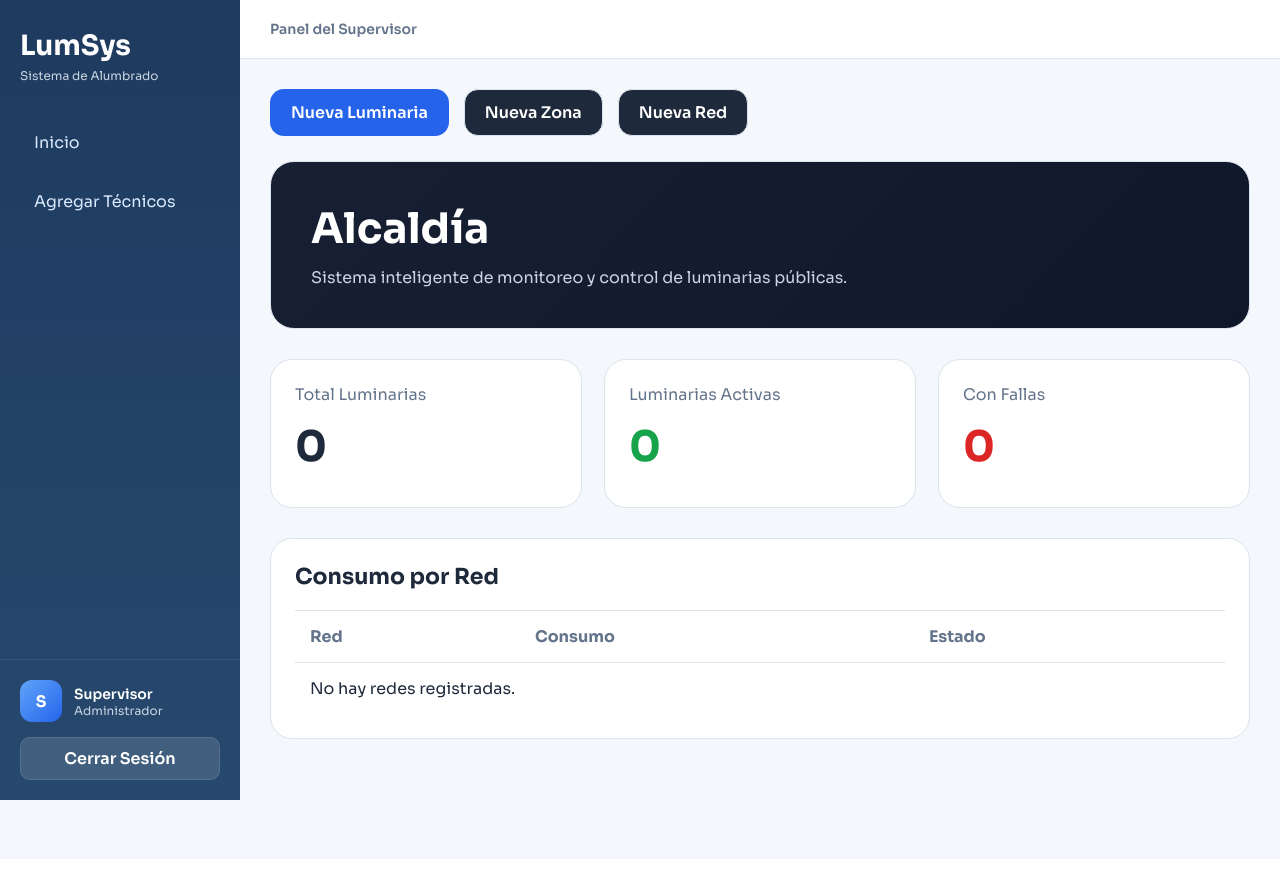
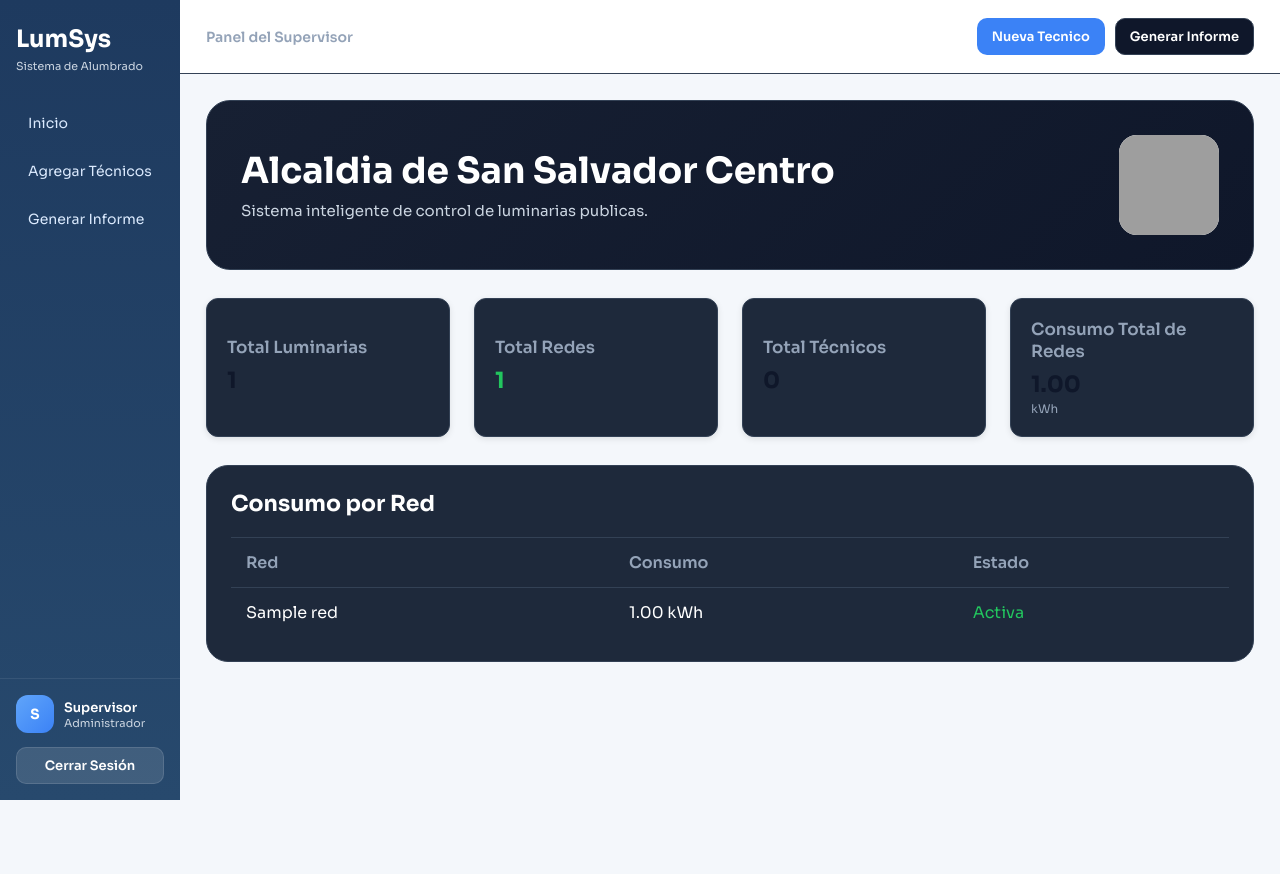
Before and after one commit to Aaron-2516/GestionLuminarias-Web, a Django app: page /dashboard_supervisor/ in a window 1280 px wide. Before the commit the page ends 800 px from the top, so only its background shows below. Run offline with Django 5.2, Linux system fonts and the light colour scheme; tables that the repository leaves empty hold one stand-in row (values such as "Sample post"); parts of the project's set-up code (start-up, migrations or seed data) failed here and were passed over; grey boxes are pictures that could not be loaded.

Commit message:
Nuevas vistas, actualizacion del dashboard supervisor

```diff
--- a/Luminarias/static/app/css/base.css
+++ b/Luminarias/static/app/css/base.css
@@ -17,7 +17,9 @@
     --success: #16a34a;
     --danger: #dc2626;
     --warning: #f59e0b;
-    --sidebar-width: 240px;
+
+    /* Sidebar más compacto */
+    --sidebar-width: 180px;
 }
 
 body {
@@ -45,36 +47,37 @@
 }
 
 .sidebar-top {
-    padding: 28px 20px;
+    padding: 24px 16px;
 }
 
 .logo {
-    margin-bottom: 35px;
+    margin-bottom: 30px;
 }
 
 .logo h1 {
     color: #ffffff;
-    font-size: 28px;
+    font-size: 24px;
     margin-bottom: 5px;
 }
 
 .logo p {
     color: #cbd5e1;
-    font-size: 12px;
+    font-size: 11px;
 }
 
 .menu {
     display: flex;
     flex-direction: column;
-    gap: 10px;
+    gap: 8px;
 }
 
 .menu a {
     border-radius: 12px;
     color: #dbeafe;
-    padding: 14px;
+    padding: 11px 12px;
     text-decoration: none;
     transition: 0.2s;
+    font-size: 14px;
 }
 
 .menu a:hover,
@@ -85,14 +88,14 @@
 
 .sidebar-footer {
     border-top: 1px solid rgba(255, 255, 255, 0.08);
-    padding: 20px;
+    padding: 16px;
 }
 
 .user-box {
     align-items: center;
     display: flex;
-    gap: 12px;
-    margin-bottom: 15px;
+    gap: 10px;
+    margin-bottom: 14px;
 }
 
 .avatar {
@@ -101,21 +104,23 @@
     border-radius: 12px;
     color: #ffffff;
     display: flex;
+    font-size: 14px;
     font-weight: 700;
-    height: 42px;
+    height: 38px;
     justify-content: center;
-    width: 42px;
+    width: 38px;
+    flex-shrink: 0;
 }
 
 .user-name {
     color: #ffffff;
-    font-size: 14px;
+    font-size: 13px;
     font-weight: 600;
 }
 
 .user-role {
     color: #cbd5e1;
-    font-size: 12px;
+    font-size: 11px;
 }
 
 .btn {
@@ -124,8 +129,9 @@
     cursor: pointer;
     display: inline-block;
     font-family: "Sora", sans-serif;
+    font-size: 13px;
     font-weight: 600;
-    padding: 10px 16px;
+    padding: 9px 14px;
     text-align: center;
     text-decoration: none;
     transition: 0.2s;
@@ -165,6 +171,7 @@
 .main {
     flex: 1;
     margin-left: var(--sidebar-width);
+    min-width: 0;
 }
 
 .topbar {
@@ -173,7 +180,8 @@
     border-bottom: 1px solid var(--border);
     display: flex;
     justify-content: space-between;
-    padding: 20px 30px;
+    gap: 16px;
+    padding: 18px 26px;
 }
 
 .topbar-title {
@@ -184,18 +192,55 @@
 
 .topbar-actions {
     display: flex;
-    gap: 12px;
+    gap: 10px;
+    flex-wrap: wrap;
 }
 
 .content {
     background: var(--bg);
     min-height: 100vh;
-    padding: 30px;
+    padding: 26px;
+}
+
+/* =========================
+   RESPONSIVE
+========================= */
+
+@media (max-width: 1024px) {
+    :root {
+        --sidebar-width: 190px;
+    }
+
+    .logo h1 {
+        font-size: 22px;
+    }
+
+    .menu a {
+        font-size: 13px;
+        padding: 10px 11px;
+    }
+
+    .content {
+        padding: 22px;
+    }
 }
 
 @media (max-width: 768px) {
     .sidebar {
-        width: 90px;
+        width: 82px;
+    }
+
+    .sidebar-top {
+        padding: 22px 12px;
+    }
+
+    .logo {
+        margin-bottom: 24px;
+    }
+
+    .logo h1 {
+        font-size: 18px;
+        text-align: center;
     }
 
     .logo p,
--- a/Luminarias/static/app/css/dashboard.css
+++ b/Luminarias/static/app/css/dashboard.css
@@ -1,19 +1,35 @@
+:root {
+    --card: #1e293b;
+    --border: #334155;
+    --accent: #3b82f6;
+    --text: #0f172a;
+    --muted: #94a3b8;
+
+    --success: #22c55e;
+    --warning: #f59e0b;
+    --danger: #ef4444;
+}
+
+/* =========================
+   TOP ACTIONS
+========================= */
+
 .top-actions {
-    align-items: center;
     display: flex;
     flex-wrap: wrap;
     gap: 15px;
     margin-bottom: 25px;
+    align-items: center;
 }
 
 .action-btn {
+    display: inline-block;
+    padding: 12px 20px;
+    border-radius: 14px;
+    font-weight: 600;
+    text-decoration: none;
     border: 1px solid transparent;
-    border-radius: 14px;
     cursor: pointer;
-    display: inline-block;
-    font-weight: 600;
-    padding: 12px 20px;
-    text-decoration: none;
     transition: 0.3s;
 }
 
@@ -21,94 +37,157 @@
     transform: translateY(-2px);
 }
 
+.topbar-actions {
+    display: flex;
+    flex-wrap: wrap;
+    gap: 10px;
+}
+
 .topbar-actions .action-btn {
+    padding: 9px 14px;
+    font-size: 13px;
     border-radius: 10px;
-    font-size: 13px;
-    padding: 9px 14px;
 }
 
 .primary {
     background: var(--accent);
-    color: #ffffff;
+    color: #fff;
 }
 
 .secondary {
     background: var(--text);
     border-color: var(--border);
-    color: #ffffff;
+    color: #fff;
 }
 
+/* =========================
+   HERO
+========================= */
+
 .hero {
+    display: flex;
+    justify-content: space-between;
     align-items: center;
+    flex-wrap: wrap;
+
+    padding: 34px;
+    margin-bottom: 28px;
+    gap: 24px;
+
     background: linear-gradient(135deg, #172033, #0f172a);
     border: 1px solid var(--border);
     border-radius: 24px;
-    display: flex;
-    flex-wrap: wrap;
-    gap: 30px;
-    justify-content: space-between;
-    margin-bottom: 30px;
-    padding: 40px;
 }
 
 .hero h1 {
-    color: #ffffff;
-    font-size: 42px;
-    margin-bottom: 12px;
+    font-size: 36px;
+    color: #fff;
+    margin: 0 0 10px;
+    line-height: 1.15;
 }
 
 .hero p {
     color: #cbd5e1;
     max-width: 600px;
+    margin: 0;
+    font-size: 15px;
 }
 
 .hero-logo {
+    width: 100px;
+    height: 100px;
+
+    display: flex;
+    justify-content: center;
     align-items: center;
-    background: #ffffff;
+
+    background: #fff;
     border-radius: 18px;
-    display: flex;
-    height: 110px;
-    justify-content: center;
     overflow: hidden;
-    width: 110px;
+    flex-shrink: 0;
 }
 
 .hero-logo img {
+    width: 100%;
     height: 100%;
     object-fit: cover;
-    width: 100%;
 }
+
+/* =========================
+   CARDS
+========================= */
 
 .cards {
     display: grid;
-    gap: 22px;
-    grid-template-columns: repeat(auto-fit, minmax(240px, 1fr));
-    margin-bottom: 30px;
+    gap: 24px;
+    margin-bottom: 28px;
+    align-items: stretch;
+}
+
+/* Técnico: 4 cards en una fila */
+.cards.tecnico {
+    grid-template-columns: repeat(4, minmax(0, 1fr));
+}
+
+/* Supervisor: 4 cards en una fila */
+.cards.supervisor {
+    grid-template-columns: repeat(4, minmax(0, 1fr));
 }
 
 .card {
     background: var(--card);
     border: 1px solid var(--border);
-    border-radius: 22px;
-    padding: 24px;
+    border-radius: 12px;
+    box-shadow: 0 2px 6px rgba(0, 0, 0, 0.10);
+    padding: 20px;
+    min-height: 110px;
+
+    display: flex;
+    flex-direction: column;
+    justify-content: center;
+
+    transition: 0.3s;
+}
+
+.card:hover {
+    transform: translateY(-3px);
 }
 
 .card-title {
     color: var(--muted);
-    margin-bottom: 15px;
+    font-size: 1.05rem;
+    font-weight: 600;
+    line-height: 1.3;
+    margin-bottom: 8px;
 }
 
 .card-number {
-    font-size: 42px;
+    font-size: 1.4rem;
     font-weight: 700;
-    margin-bottom: 10px;
+    line-height: 1.2;
+    margin-bottom: 4px;
 }
 
-.card-unit {
+.card-unit,
+.card-unit-supervisor {
+    font-size: 12px;
+    font-weight: 400;
     color: var(--muted);
-    font-size: 13px;
-    font-weight: 600;
+    line-height: 1.2;
 }
+
+/* =========================
+   CONTENIDO
+========================= */
+
+.content {
+    max-width: 1100px;
+    margin: auto;
+}
+
+/* =========================
+   ESTADOS
+========================= */
 
 .success {
     color: var(--success);
@@ -122,61 +201,123 @@
     color: var(--danger);
 }
 
+/* =========================
+   TABLA
+========================= */
+
 .table-box {
     background: var(--card);
     border: 1px solid var(--border);
     border-radius: 22px;
     padding: 24px;
+    overflow-x: auto;
 }
 
 .table-title {
     font-size: 22px;
     font-weight: 700;
     margin-bottom: 20px;
+    color: #ffffff;
 }
 
 table {
+    width: 100%;
+    min-width: 520px;
     border-collapse: collapse;
-    width: 100%;
 }
 
 th,
 td {
-    padding: 15px;
+    padding: 14px 15px;
     text-align: left;
+    color: #ffffff;
+    white-space: nowrap;
 }
 
 th {
     color: var(--muted);
+    font-weight: 600;
 }
 
 tr {
     border-top: 1px solid var(--border);
 }
 
-@media (max-width: 768px) {
-    .topbar-actions {
-        flex-wrap: wrap;
+/* =========================
+   RESPONSIVE CARDS
+========================= */
+
+@media (max-width: 1200px) {
+    .cards.supervisor {
+        grid-template-columns: repeat(5, minmax(0, 1fr));
+        gap: 16px;
     }
 
-    .hero {
-        padding: 28px;
+    .cards.tecnico {
+        grid-template-columns: repeat(4, minmax(0, 1fr));
+        gap: 18px;
     }
 
-    .hero h1 {
-        font-size: 30px;
+    .card {
+        padding: 16px;
+        min-height: 100px;
     }
 
-    .hero-logo {
-        height: 88px;
-        width: 88px;
+    .card-title {
+        font-size: 0.9rem;
     }
 
     .card-number {
-        font-size: 34px;
+        font-size: 1.25rem;
+    }
+}
+
+@media (max-width: 992px) {
+    .cards.supervisor {
+        grid-template-columns: repeat(3, minmax(0, 1fr));
     }
 
-    .table-box {
-        overflow-x: auto;
+    .cards.tecnico {
+        grid-template-columns: repeat(2, minmax(0, 1fr));
     }
 }
+
+@media (max-width: 768px) {
+    .cards.supervisor,
+    .cards.tecnico {
+        grid-template-columns: repeat(2, minmax(0, 1fr));
+    }
+
+    .card {
+        padding: 15px;
+        min-height: 95px;
+    }
+
+    .card-title {
+        font-size: 0.85rem;
+    }
+
+    .card-number {
+        font-size: 1.2rem;
+    }
+}
+
+@media (max-width: 520px) {
+    .cards.supervisor,
+    .cards.tecnico {
+        grid-template-columns: 1fr;
+    }
+
+    .card {
+        padding: 16px;
+        min-height: 90px;
+    }
+
+    .card-title {
+        font-size: 0.9rem;
+    }
+
+    .card-number {
+        font-size: 1.25rem;
+    }
+}
--- a/Luminarias/templates/luminarias/agregar_redes.html
+++ b/Luminarias/templates/luminarias/agregar_redes.html
@@ -122,7 +122,6 @@
                 <td class="acciones">
                     <button type="button">Ver</button>
                     <button type="button">Editar</button>
-                    <button type="button">Estado</button>
                 </td>
             </tr>
             {% empty %}
--- a/Luminarias/templates/luminarias/agregar_tecnicos.html
+++ b/Luminarias/templates/luminarias/agregar_tecnicos.html
@@ -97,7 +97,7 @@
                 <td>
                     {% for asignacion in tecnico.zonas_asignadas.all %}
                         {{ asignacion.zona.nombre_zona }}
-                        {% if asignacion.zona.red %}
+                        {% if asignacion.zona.red %} - {{ asignacion.zona.red.nombre_red }}
                         {% endif %}
                         {% if not forloop.last %}, {% endif %}
                     {% empty %}
@@ -114,7 +114,6 @@
                 <td class="acciones">
                     <button type="button">Ver</button>
                     <button type="button">Editar</button>
-                    <button type="button">Estado</button>
                 </td>
             </tr>
             {% empty %}
--- a/Luminarias/templates/luminarias/base.html
+++ b/Luminarias/templates/luminarias/base.html
@@ -37,14 +37,14 @@
                     </div>
                 </div>
 
-                <a class="btn btn-danger" href="{% url 'cerrar_sesion' %}">Cerrar Sesi&oacute;n</a>
+                <a class="btn btn-danger" href="{% url 'cerrar_sesion' %}">Cerrar Sesión</a>
             </div>
         </aside>
 
         <main class="main">
             <header class="topbar">
                 <div class="topbar-title">
-                    {% block topbar_title %}Sistema de Alumbrado P&uacute;blico{% endblock %}
+                    {% block topbar_title %}Sistema de Alumbrado Público{% endblock %}
                 </div>
 
                 <div class="topbar-actions">
--- a/Luminarias/templates/luminarias/base_supervisor.html
+++ b/Luminarias/templates/luminarias/base_supervisor.html
@@ -5,7 +5,10 @@
         <span>Inicio</span>
     </a>
     <a href="{% url 'agregar_tecnicos' %}">
-        <span>Agregar T&eacute;cnicos</span>
+        <span>Agregar Técnicos</span>
+    </a>
+    <a href="{% url 'generar_informe' %}">
+        <span>Generar Informe</span>
     </a>
 {% endblock %}
 
--- a/Luminarias/templates/luminarias/dashboard_supervisor.html
+++ b/Luminarias/templates/luminarias/dashboard_supervisor.html
@@ -9,6 +9,64 @@
 
 {% block topbar_title %}Panel del Supervisor{% endblock %}
 
+{% block topbar_actions %}
+    <a href="{% url 'agregar_tecnicos' %}" class="action-btn primary">Nueva Tecnico</a>
+    <a href="{% url 'generar_informe' %}" class="action-btn secondary">Generar Informe</a>
+{% endblock %}
+
 {% block content %}
-    {% include "luminarias/partials/dashboard_resumen.html" with mostrar_acciones=True %}
+    <div class="hero">
+        <div>
+            <h1>Alcaldia de San Salvador Centro</h1>
+            <p>Sistema inteligente de control de luminarias publicas.</p>
+        </div>
+
+        <div class="hero-logo">
+            <img src="{% static 'app/img/logo2.0.gif' %}" alt="Logo LumSys">
+        </div>
+    </div>
+
+    <div class="cards supervisor">
+    {% for metrica in metricas_dashboard %}
+        <div class="card">
+            <div class="card-title">{{ metrica.titulo }}</div>
+            <div class="card-number {{ metrica.clase }}">
+                {{ metrica.valor|default:"0" }}
+            </div>
+
+            {% if metrica.unidad %}
+                <div class="card-unit-supervisor">{{ metrica.unidad }}</div>
+            {% endif %}
+        </div>
+    {% endfor %}
+</div>
+
+<div class="table-box">
+        <div class="table-title">Consumo por Red</div>
+
+        <table>
+            <thead>
+                <tr>
+                    <th>Red</th>
+                    <th>Consumo</th>
+                    <th>Estado</th>
+                </tr>
+            </thead>
+            <tbody>
+                {% for red in redes_consumo %}
+                    <tr>
+                        <td>{{ red.nombre }}</td>
+                        <td>{{ red.consumo }} kWh</td>
+                        <td class="{{ red.estado_clase }}">{{ red.estado }}</td>
+                    </tr>
+                {% empty %}
+                    <tr>
+                        <td colspan="3">No hay redes registradas.</td>
+                    </tr>
+                {% endfor %}
+            </tbody>
+        </table>
+    </div>
+
+
 {% endblock %}
--- a/Luminarias/urls.py
+++ b/Luminarias/urls.py
@@ -14,4 +14,8 @@
     path("base/", views.base, name="base"),
     path("base_supervisor/", views.base_supervisor, name="base_supervisor"),
     path("base_tecnicos/", views.base_tecnicos, name="base_tecnicos"),
+    path("generar_informe/", views.generar_informe, name="generar_informe"),
+    path("registrar_lecturas/", views.registrar_lecturas, name="registrar_lecturas"),
+    path("agregar_zonas/", views.agregar_zonas, name="agregar_zonas"),
+    path("agregar_luminarias/", views.agregar_luminarias, name="agregar_luminarias"),
 ]
--- a/Luminarias/views.py
+++ b/Luminarias/views.py
@@ -2,7 +2,6 @@
 
 from django.contrib import messages
 from django.db.models import Q, Count, Max
-from django.contrib.auth.hashers import make_password
 from decimal import Decimal
 import re
 
@@ -198,7 +197,72 @@
     return render(request, "luminarias/agregar_tecnicos.html", context)
 
 
-dashboard_supervisor = page_view("dashboard_supervisor")
+def dashboard_supervisor(request):
+    redes_consumo = []
+    consumo_total_redes = 0
+
+    for red in Red.objects.prefetch_related("luminarias", "lecturas").order_by("nombre_red"):
+        ultima_lectura = red.lecturas.order_by("-fecha_lectura").first()
+        total_red_luminarias = red.luminarias.count()
+        fallas_red = red.luminarias.filter(estado=False).count()
+        consumo_red = ultima_lectura.consumo_actual if ultima_lectura else red.consumo_esperado
+        consumo_total_redes += consumo_red
+
+        if total_red_luminarias == 0:
+            estado = "Sin luminarias"
+            estado_clase = "warning"
+        elif fallas_red > 0:
+            estado = "Con fallas"
+            estado_clase = "danger"
+        else:
+            estado = "Activa"
+            estado_clase = "success"
+
+        redes_consumo.append({
+            "nombre": red.nombre_red,
+            "consumo": consumo_red,
+            "estado": estado,
+            "estado_clase": estado_clase,
+        })
+
+        total_tecnicos = Usuario.objects.filter(rol_id=2).count()
+
+    context = {
+        "metricas_dashboard": [
+            {
+                "titulo": "Total Luminarias",
+                "valor": Luminaria.objects.count(),
+                "clase": "",
+                "unidad": "",
+            },
+            {
+                "titulo": "Total Redes",
+                "valor": Red.objects.count(),
+                "clase": "success",
+                "unidad": "",
+            },
+            {
+                "titulo": "Total Técnicos",
+                "valor": total_tecnicos,
+                "clase": "info",
+                "unidad": "",
+            },
+            {
+                "titulo": "Consumo Total de Redes",
+                "valor": consumo_total_redes,
+                "clase": "",
+                "unidad": "kWh",
+            },
+        ],
+        "redes_consumo": redes_consumo,
+
+    }
+
+    return render(
+        request,
+        "luminarias/dashboard_supervisor.html",
+        context
+    )
 
 
 def dashboard_tecnico(request):
@@ -423,6 +487,12 @@
 
     return render(request, "luminarias/agregar_redes.html", context)
 
+
+
+generar_informe = page_view("generar_informe")
+registrar_lecturas = page_view("registrar_lecturas")
+agregar_zonas = page_view("agregar_zonas")
+agregar_luminarias = page_view("agregar_luminarias")
 base = page_view("base")
 base_supervisor = page_view("base_supervisor")
 base_tecnicos = page_view("base_tecnicos")
```
Also changed, not shown: other parts of Luminarias/static/app/css/base.css (+58 -1 lines), Luminarias/templates/luminarias/agregar_luminarias.html (added, +13 -0 lines), Luminarias/templates/luminarias/agregar_zonas.html (added, +13 -0 lines), Luminarias/templates/luminarias/base_tecnicos.html (+4 -4 lines), Luminarias/templates/luminarias/dashboard_tecnico.html (+8 -8 lines), Luminarias/templates/luminarias/generar_informe.html (added, +13 -0 lines), Luminarias/templates/luminarias/registrar_lecturas.html (added, +13 -0 lines), Luminarias/migrations/0008_alter_asignacionzona_id.py (added).
